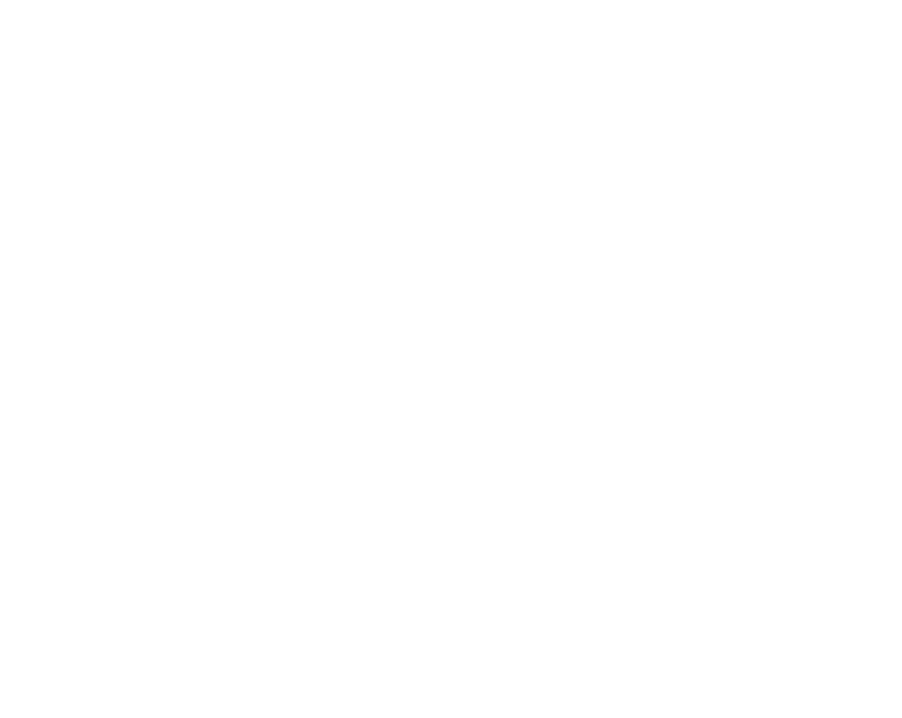
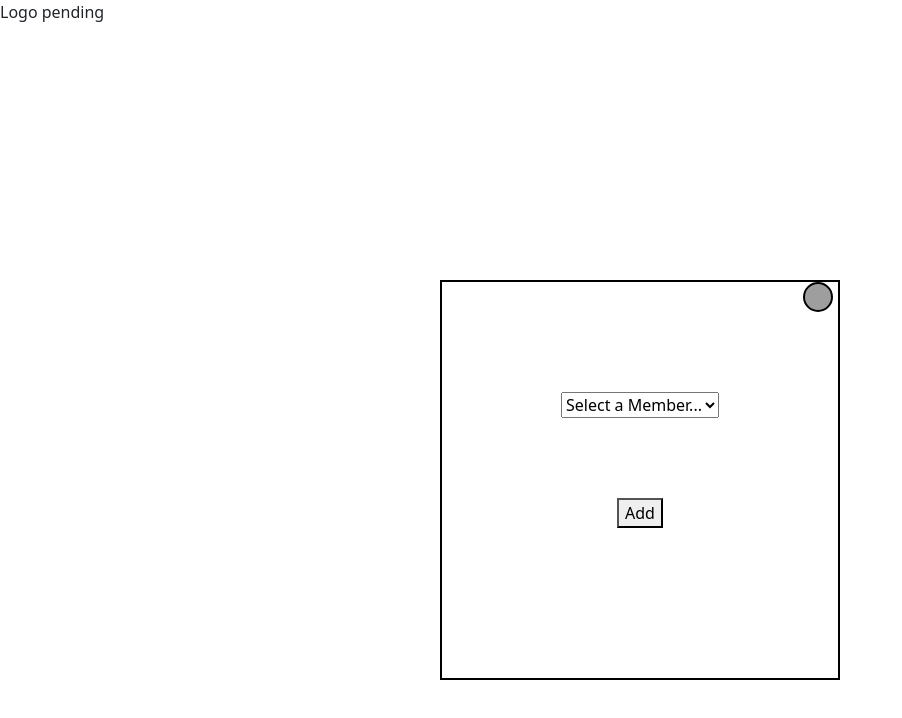
Before and after one commit to mheerspink75/java-group-final, a React (Create React App) app in the folder client-app/: page /admin-add-member in a window 1280 px wide. Before the commit this address had no page. Shown: the top 718 px of the page, without its empty margins (0-902 px from the left). Built offline with nearby package versions, Linux system fonts and the light colour scheme; grey boxes are pictures that could not be loaded.

Commit message:
Implemented base add member page and some components

```diff
--- a/client-app/src/App.js
+++ b/client-app/src/App.js
@@ -4,6 +4,8 @@
 import logo from './logo.svg';
 import './App.css';
 import 'bootstrap/dist/css/bootstrap.min.css';
+import AdminAddMembers from './screens/Admin/AdminAddMember';
+
 
 const App = () => (
   <Router>
@@ -13,6 +15,9 @@
         <Route path="." element={<UserHomePage />} />
       </Route>
       <Route path="login" element={<Login />} />
+
+	  <Route path="/admin-add-member" element={<AdminAddMembers/>} />
+
     </Routes>
   </Router>
 );
--- /dev/null
+++ b/client-app/src/components/BackButton.jsx
@@ -0,0 +1,9 @@
+import React from "react";
+
+
+
+const BackButton = (props) => {
+	return (<button style={{color: 'red', borderRadius: '50%',width:'30px', height:'30px', backgroundImage:'url("https://t4.ftcdn.net/jpg/02/41/15/39/360_F_241153907_v8pW0ZUXQ2NT96P2EnverQtaD11IDb2y.jpg")', backgroundSize:'140%', backgroundPosition:'center', border:'2px solid black', alignItems:'right', marginLeft:'90%'}} onClick={props.onClick}> </button>)
+}
+
+export default BackButton;
--- a/client-app/src/components/Button.jsx
+++ b/client-app/src/components/Button.jsx
@@ -0,0 +1,9 @@
+import React from "react";
+
+
+
+const Button = (props) => {
+	return (<button onClick={props.onClick}>{props.name}</button>)
+}
+
+export default Button;
--- /dev/null
+++ b/client-app/src/components/Dropdown.jsx
@@ -0,0 +1,25 @@
+import React from "react";
+
+
+const Dropdown = (props) => {
+	const createOptions = () =>{
+		let buffer = []
+		let items = props.items
+		for(let item of items){
+			buffer.push(<option value={item}>{item}</option>)
+		}
+		return buffer
+	}
+
+	return (
+		<form >
+			<select>
+				<option selected disabled hidden>{props.defaultText}</option>,
+				{createOptions()}
+			</select>
+		</form>
+	)
+
+}
+
+export default Dropdown;
--- a/client-app/src/screens/Admin/AdminAddMember.jsx
+++ b/client-app/src/screens/Admin/AdminAddMember.jsx
@@ -0,0 +1,21 @@
+import Button from "../../components/Button"
+import BackButton from "../../components/BackButton"
+import Dropdown from "../../components/Dropdown"
+
+const AdminAddMembers = () => {
+
+
+	return (
+		<div>
+			Logo pending
+		<div style={{display:'flex', flexDirection:'column',rowGap:'80px', alignItems:"center", border:'2px solid black', height:'400px', width:'400px', margin:'auto', marginTop:'20%'}}>
+
+			<BackButton onClick={()=>alert("alert message")}></BackButton>
+			<Dropdown items={["member 1", "member 2", "member 3"]} defaultText={"Select a Member..."} ></Dropdown>
+			<Button onClick={()=>alert("alert message")} name="Add" ></Button>
+		</div>
+		</div>
+	)
+}
+
+export default AdminAddMembers
```
Also changed, not shown: 1 other file (tests, documents, lock files or other folders).
